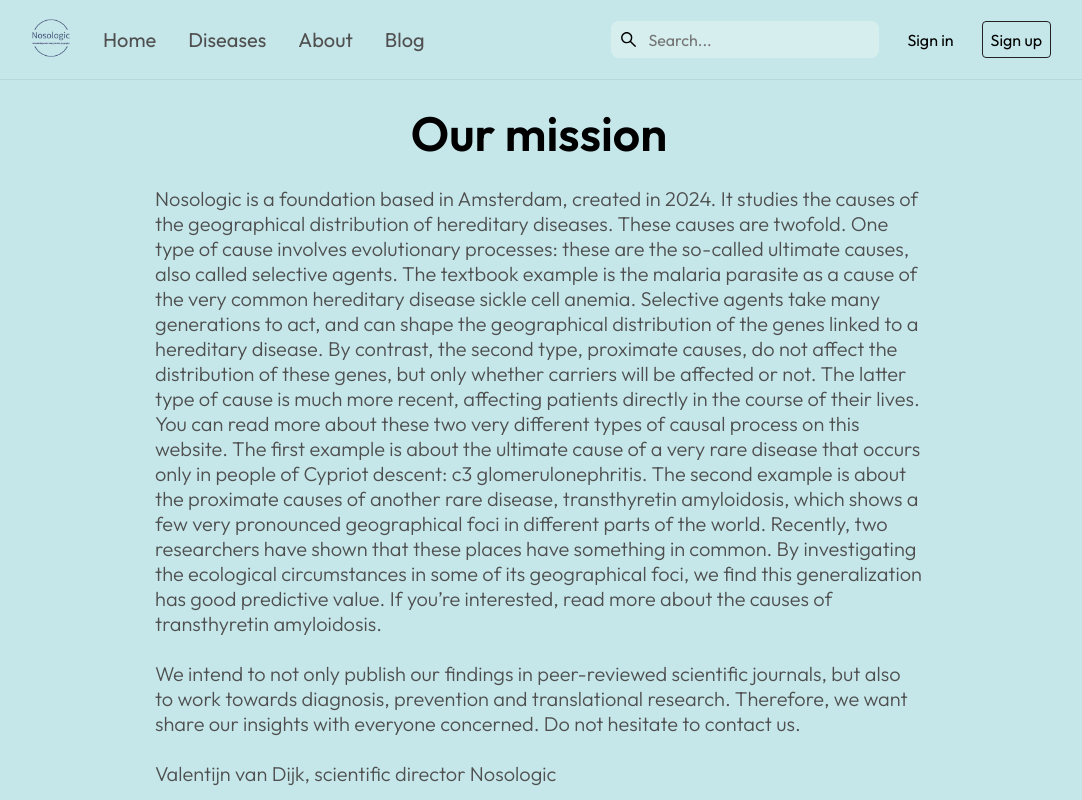
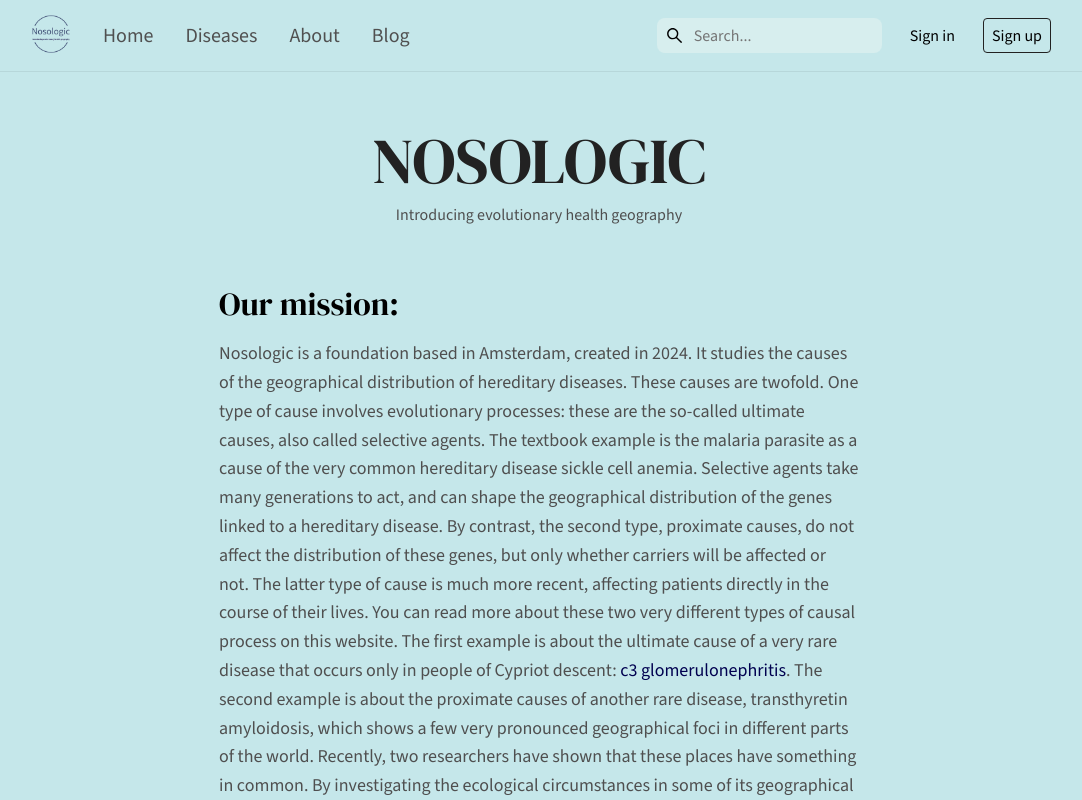
Before and after one commit to Nosologic/Nosologic-front, a React (Vite) app: page / in a window 1280 px wide. Shown: the top 800 px of the page, without its empty margins (101-1183 px from the left). Built offline with nearby package versions, Linux system fonts and the light colour scheme.

Commit message:
Add Footer component and update styling variables
Implemented a new Footer component with corresponding SCSS styling. Updated global variables and mixins to enhance typography and design consistency. Added new dependencies to support markdown and additional utilities.

```diff
--- a/package.json
+++ b/package.json
@@ -11,9 +11,11 @@
   },
   "dependencies": {
     "classnames": "^2.5.1",
+    "html-react-parser": "^5.2.2",
     "react": "^19.0.0",
     "react-dom": "^19.0.0",
     "react-icons": "^5.4.0",
+    "react-markdown": "^9.0.3",
     "react-router-dom": "^7.1.5",
     "sass": "^1.85.0"
   },
--- /dev/null
+++ b/src/components/Footer.tsx
@@ -0,0 +1,8 @@
+import styles from '../styles/components/Footer.module.scss';
+
+export default function Footer() {
+    return (
+        <footer className={styles.footer}>
+        </footer>
+    )
+}
--- a/src/components/Layout.tsx
+++ b/src/components/Layout.tsx
@@ -1,5 +1,6 @@
 import React from "react";
-import Header from "./Header"; // Your shared header component
+import Header from "./Header";
+import Footer from "./Footer.tsx"; // Your shared header component
 
 
 interface LayoutProps {
@@ -11,6 +12,7 @@ export default function Layout({ children }: Readonly<LayoutProps>) {
         <>
             <Header />
             {children}
+            <Footer />
         </>
     );
 }
--- a/src/pages/MissionPage.tsx
+++ b/src/pages/MissionPage.tsx
@@ -1,13 +1,46 @@
 import styles from '../styles/pages/MissionPage.module.scss';
-import missionText from '../assets/mission.txt?raw';
+import {NavLink} from "react-router-dom";
 
 export default function MissionPage() {
+
     return (
         <main className={styles.mission_page_ctr}>
-            <span className={styles.page_title}>Our mission</span>
-            <span className={styles.page_text}>
-                {missionText}
-            </span>
+            <div className={styles.title_ctr}>
+                <span className={styles.nosologic_title}>NOSOLOGIC</span>
+                <span className={styles.motto}>Introducing evolutionary health geography</span>
+            </div>
+            <div className={styles.mission_text_ctr}>
+                <span className={styles.mission_label}>Our mission: </span>
+                <span className={styles.page_text}>
+                Nosologic is a foundation based in Amsterdam, created in 2024. It studies the causes of the geographical
+                distribution of hereditary diseases. These causes are twofold. One type of cause involves evolutionary
+                processes: these are the so-called ultimate causes, also called selective agents. The textbook example
+                is the malaria parasite as a cause of the very common hereditary disease sickle cell anemia. Selective
+                agents take many generations to act, and can shape the geographical distribution of the genes linked to
+                a hereditary disease. By contrast, the second type, proximate causes, do not affect the distribution of
+                these genes, but only whether carriers will be affected or not. The latter type of cause is much more
+                recent, affecting patients directly in the course of their lives. You can read more about these two very
+                different types of causal process on this website. The first example is about the ultimate cause of a
+                very rare disease that occurs only in people of Cypriot descent:
+                <NavLink to="/diseases/1" className={styles.mission_ref}> c3 glomerulonephritis</NavLink>. The second
+                example is about the proximate causes of another rare disease, transthyretin amyloidosis, which shows
+                a few very pronounced geographical foci in different parts of the world. Recently, two researchers have
+                shown that these places have something in common. By investigating the ecological circumstances in some
+                of its geographical foci, we find this generalization has good predictive value. If you’re interested,
+                read more about the causes of
+                <NavLink to="/diseases/2" className={styles.mission_ref}> transthyretin amyloidosis</NavLink>.
+                <br/><br/>
+                We intend to not only publish our findings in peer-reviewed scientific journals, but also to work
+                towards diagnosis, prevention and translational research. Therefore, we want share our insights with
+                everyone concerned. Do not hesitate to contact us.
+                <br/><br/>
+
+                </span>
+                    <span className={styles.mission_author}>
+                    Valentijn van Dijk, scientific director Nosologic
+                </span>
+            </div>
+
         </main>
 
     )
--- /dev/null
+++ b/src/styles/components/Footer.module.scss
@@ -0,0 +1,3 @@
+.footer {
+  height: 128px;
+}
--- a/src/styles/components/Header.module.scss
+++ b/src/styles/components/Header.module.scss
@@ -3,7 +3,7 @@
 
 // .header_ctr: The container for the header
 .header_ctr {
-  height: 80px;
+  height: 72px;
   display: flex;
   justify-content: space-around;
   align-items: center;
--- a/src/styles/pages/MissionPage.module.scss
+++ b/src/styles/pages/MissionPage.module.scss
@@ -3,22 +3,51 @@
 
 .mission_page_ctr {
   display: flex;
-  width: 60%;
+  width: 50%;
   flex-direction: column;
   justify-content: center;
   margin: 0 auto;
 }
 
-.page_title {
-  @include page_title;
-  margin: 3% auto;
+.title_ctr {
+  margin: 7% auto;
+  display: flex;
+  justify-content: center;
+  align-items: center;
+  flex-direction: column;
+  .nosologic_title {
+    @include h1;
+    @include font-family-official;
+    font-weight: 700;
+    color: $text;
+  }
+  .motto {
+    @include h7;
+    color: $text_light;
+  }
 }
 
-.page_text {
-  @include h6;
-  font-weight: 300;
-  white-space: pre-wrap;
-  word-wrap: break-word;
-  color: $text_light;
+.mission_text_ctr {
+  .mission_label {
+    @include page_title;
+    @include font-family-official;
+    margin: 2% auto;
+  }
 
+  .page_text {
+    @include font-family;
+    font-size: 18px;
+    white-space: pre-wrap;
+    word-wrap: break-word;
+    color: $text_light;
+    line-height: 1.6;
+  }
+  .mission_ref {
+    color: $text_blue;
+  }
+
+  .mission_author {
+    color: $text_blue;
+    font-weight: 500;
+  }
 }
--- a/src/styles/variables.scss
+++ b/src/styles/variables.scss
@@ -1,5 +1,4 @@
-@import url('https://fonts.googleapis.com/css2?family=Outfit:wght@100..900&display=swap');
-
+@import url('https://fonts.googleapis.com/css2?family=DM+Serif+Display:ital@0;1&family=Source+Sans+3:ital,wght@0,200..900;1,200..900&display=swap');
 
 $background: #c5e7ea  ;
 $orange : #CD7B00;
@@ -13,11 +12,16 @@ $text_not_active: #505050;
 $search-background: #d7eeee;
 $header_border: rgba(0, 0, 0, 0.07);
 $text_light: #4f4f4f;
+$text_blue: #000050;
 // text mixins
 
 @mixin font-family{
-  font-family: "Outfit", sans-serif;
+  font-family: "Source Sans 3", sans-serif;
   font-weight: 400;
+}
+
+@mixin font-family-official {
+  font-family: "DM Serif Display", sans-serif;
 }
 
 @mixin h1 {
@@ -76,6 +80,6 @@ $text_light: #4f4f4f;
 }
 
 @mixin page_title {
-  @include h2;
-  font-weight: 600;
+  @include h4;
+
 }
```
Also changed, not shown: 1 other file (tests, documents, lock files or other folders).
